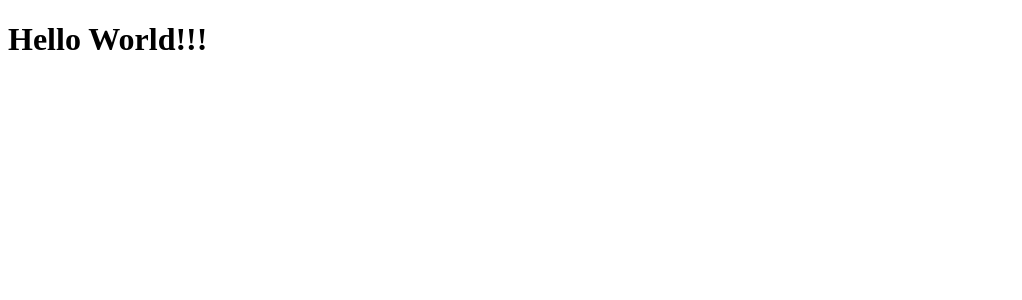
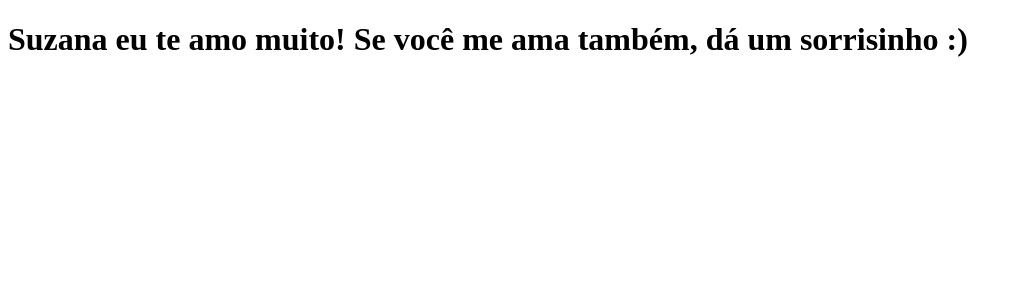
Before and after one commit to adrianojsfelix/clone-tabnews, a Next.js app: page / in a window 1280 px wide. Shown: the top 300 px of the page, without its empty margins (0-1022 px from the left). Built offline with nearby package versions, Linux system fonts and the light colour scheme.

Commit message:
modificação no index com frase da suzana

```diff
--- a/pages/index.js
+++ b/pages/index.js
@@ -1,5 +1,5 @@
 function Home() {
-    return <h1>Hello World!!!</h1>
+    return <h1>Suzana eu te amo muito! Se você me ama também, dá um sorrisinho :)</h1>
 
 }
 
```
